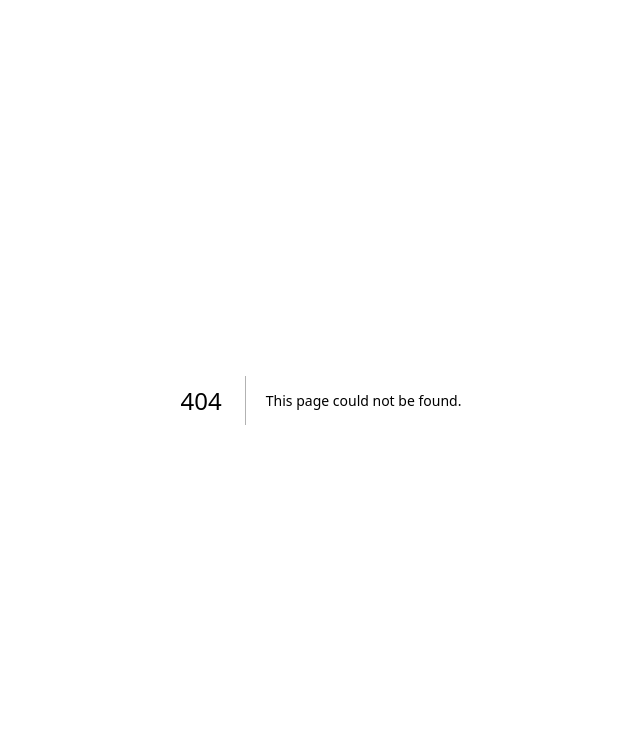
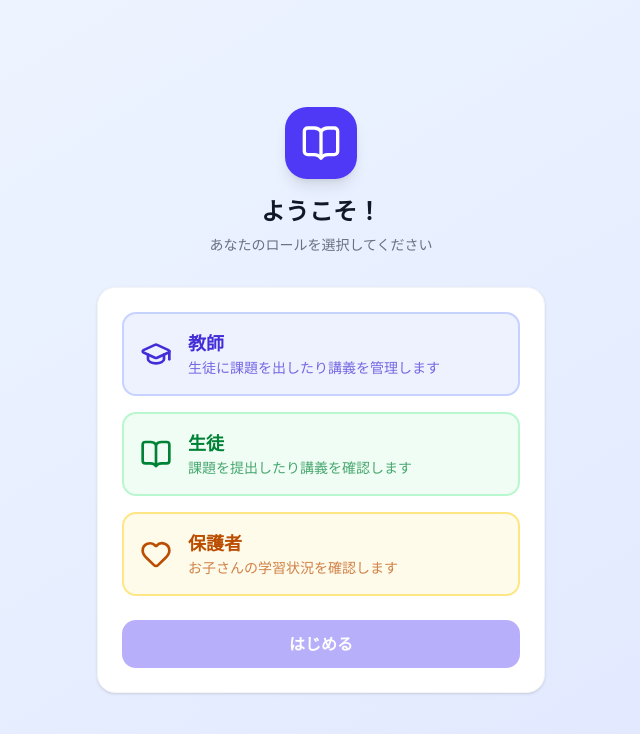
Before and after one commit to yosu10110-sketch/katekyo-app, a Next.js app: page /onboarding in a window 1280 px wide. Before the commit this address had no page. Shown: the top 734 px of the page, without its empty margins (319-959 px from the left). Built offline with nearby package versions, Linux system fonts and the light colour scheme.

Commit message:
Google only auth with role onboarding

```diff
--- a/src/app/actions/auth.ts
+++ b/src/app/actions/auth.ts
@@ -42,7 +42,7 @@ export async function signup(formData: FormData) {
   return { success: '確認メールを送信しました。メールをご確認ください。' }
 }
 
-export async function signInWithGoogle(role: string) {
+export async function signInWithGoogle() {
   const supabase = await createClient()
   const headersList = await headers()
   const origin = headersList.get('origin') ?? 'https://katekyo-app.vercel.app'
@@ -50,7 +50,7 @@ export async function signInWithGoogle(role: string) {
   const { data, error } = await supabase.auth.signInWithOAuth({
     provider: 'google',
     options: {
-      redirectTo: `${origin}/auth/callback?role=${role}&next=/dashboard`,
+      redirectTo: `${origin}/auth/callback`,
     },
   })
 
--- a/src/app/auth/callback/route.ts
+++ b/src/app/auth/callback/route.ts
@@ -4,15 +4,11 @@ import { createClient } from '@/lib/supabase/server'
 export async function GET(request: Request) {
   const { searchParams, origin } = new URL(request.url)
   const code = searchParams.get('code')
-  const role = searchParams.get('role') // Google OAuth時にロールを受け取る
-  const next = searchParams.get('next') ?? '/dashboard'
 
   if (code) {
     const supabase = await createClient()
     const { error } = await supabase.auth.exchangeCodeForSession(code)
     if (!error) {
-      // 新規ユーザーのみロールを設定（既存ユーザーは変更しない）
-      if (role && ['teacher', 'student', 'parent'].includes(role)) {
       const { data: { user } } = await supabase.auth.getUser()
       if (user) {
         const { data: profile } = await supabase
@@ -20,18 +16,16 @@ export async function GET(request: Request) {
           .select('role, created_at')
           .eq('id', user.id)
           .single()
-          // 作成から1分以内 = 新規ユーザー
+
+        // 新規ユーザー（1分以内に作成）はロール選択へ
         const isNewUser = profile &&
           (new Date().getTime() - new Date(profile.created_at).getTime()) < 60 * 1000
+
         if (isNewUser) {
-            await supabase
-              .from('profiles')
-              .update({ role: role as 'teacher' | 'student' | 'parent' })
-              .eq('id', user.id)
+          return NextResponse.redirect(`${origin}/onboarding`)
         }
       }
-      }
-      return NextResponse.redirect(`${origin}${next}`)
+      return NextResponse.redirect(`${origin}/dashboard`)
     }
   }
 
--- a/src/app/login/page.tsx
+++ b/src/app/login/page.tsx
@@ -1,162 +1,49 @@
 'use client'
 
 import { useState } from 'react'
-import { login, signup, signInWithGoogle } from '@/app/actions/auth'
+import { signInWithGoogle } from '@/app/actions/auth'
 import { Button } from '@/components/ui/button'
-import { Input } from '@/components/ui/input'
-import { Label } from '@/components/ui/label'
-import { Card, CardContent, CardDescription, CardHeader, CardTitle } from '@/components/ui/card'
 import { BookOpen } from 'lucide-react'
 
-const ROLES = [
-  { value: 'teacher', label: '教師' },
-  { value: 'student', label: '生徒' },
-  { value: 'parent', label: '保護者' },
-]
-
 export default function LoginPage() {
-  const [mode, setMode] = useState<'login' | 'signup'>('login')
-  const [message, setMessage] = useState<{ type: 'error' | 'success'; text: string } | null>(null)
   const [loading, setLoading] = useState(false)
-  const [googleRole, setGoogleRole] = useState('student')
-
-  async function handleSubmit(formData: FormData) {
-    setLoading(true)
-    setMessage(null)
-    const result = mode === 'login' ? await login(formData) : await signup(formData)
-    if (result && 'error' in result && result.error) {
-      setMessage({ type: 'error', text: result.error })
-    } else if (result && 'success' in result && result.success) {
-      setMessage({ type: 'success', text: result.success })
-    }
-    setLoading(false)
-  }
 
   async function handleGoogleLogin() {
     setLoading(true)
-    await signInWithGoogle(googleRole)
-    setLoading(false)
+    await signInWithGoogle()
   }
 
   return (
     <div className="min-h-screen flex items-center justify-center bg-gradient-to-br from-blue-50 to-indigo-100 p-4">
-      <div className="w-full max-w-md">
-        <div className="flex flex-col items-center mb-8">
-          <div className="bg-indigo-600 p-3 rounded-2xl mb-3">
-            <BookOpen className="h-8 w-8 text-white" />
+      <div className="w-full max-w-sm">
+        <div className="flex flex-col items-center mb-10">
+          <div className="bg-indigo-600 p-4 rounded-3xl mb-4 shadow-lg">
+            <BookOpen className="h-10 w-10 text-white" />
           </div>
           <h1 className="text-2xl font-bold text-gray-900">カテキョサポート</h1>
-          <p className="text-gray-500 text-sm mt-1">家庭教師・生徒・保護者のためのアプリ</p>
+          <p className="text-gray-500 text-sm mt-2">家庭教師・生徒・保護者のためのアプリ</p>
         </div>
 
-        <Card>
-          <CardHeader>
-            <CardTitle>{mode === 'login' ? 'ログイン' : '新規登録'}</CardTitle>
-            <CardDescription>
-              {mode === 'login' ? 'アカウントにログインしてください' : '新しいアカウントを作成します'}
-            </CardDescription>
-          </CardHeader>
-          <CardContent className="space-y-4">
-
-            {/* Googleログイン */}
-            <div className="space-y-3">
-              <div className="space-y-1">
-                <Label>ロール</Label>
-                <select
-                  value={googleRole}
-                  onChange={(e) => setGoogleRole(e.target.value)}
-                  className="w-full rounded-md border border-input bg-background px-3 py-2 text-sm focus:outline-none focus:ring-2 focus:ring-ring"
-                >
-                  {ROLES.map((r) => (
-                    <option key={r.value} value={r.value}>{r.label}</option>
-                  ))}
-                </select>
-              </div>
+        <div className="bg-white rounded-2xl shadow-sm border border-gray-100 p-8">
+          <p className="text-center text-sm text-gray-500 mb-6">
+            Googleアカウントでログイン・登録できます
+          </p>
           <Button
             type="button"
             variant="outline"
-                className="w-full flex items-center gap-2"
+            className="w-full flex items-center justify-center gap-3 h-12 text-base"
             onClick={handleGoogleLogin}
             disabled={loading}
           >
-                <svg viewBox="0 0 24 24" className="h-4 w-4">
+            <svg viewBox="0 0 24 24" className="h-5 w-5 shrink-0">
               <path fill="#4285F4" d="M22.56 12.25c0-.78-.07-1.53-.2-2.25H12v4.26h5.92c-.26 1.37-1.04 2.53-2.21 3.31v2.77h3.57c2.08-1.92 3.28-4.74 3.28-8.09z"/>
               <path fill="#34A853" d="M12 23c2.97 0 5.46-.98 7.28-2.66l-3.57-2.77c-.98.66-2.23 1.06-3.71 1.06-2.86 0-5.29-1.93-6.16-4.53H2.18v2.84C3.99 20.53 7.7 23 12 23z"/>
               <path fill="#FBBC05" d="M5.84 14.09c-.22-.66-.35-1.36-.35-2.09s.13-1.43.35-2.09V7.07H2.18C1.43 8.55 1 10.22 1 12s.43 3.45 1.18 4.93l2.85-2.22.81-.62z"/>
               <path fill="#EA4335" d="M12 5.38c1.62 0 3.06.56 4.21 1.64l3.15-3.15C17.45 2.09 14.97 1 12 1 7.7 1 3.99 3.47 2.18 7.07l3.66 2.84c.87-2.6 3.3-4.53 6.16-4.53z"/>
             </svg>
-                Googleでログイン
+            {loading ? '処理中...' : 'Googleでログイン / 登録'}
           </Button>
         </div>
-
-            <div className="flex items-center gap-3">
-              <div className="flex-1 border-t border-gray-200" />
-              <span className="text-xs text-gray-400">またはメールで</span>
-              <div className="flex-1 border-t border-gray-200" />
-            </div>
-
-            {/* メール・パスワード */}
-            <form action={handleSubmit} className="space-y-4">
-              {mode === 'signup' && (
-                <>
-                  <div className="space-y-1">
-                    <Label htmlFor="full_name">氏名</Label>
-                    <Input id="full_name" name="full_name" placeholder="山田 太郎" required />
-                  </div>
-                  <div className="space-y-1">
-                    <Label htmlFor="role">ロール</Label>
-                    <select
-                      id="role"
-                      name="role"
-                      required
-                      className="w-full rounded-md border border-input bg-background px-3 py-2 text-sm focus:outline-none focus:ring-2 focus:ring-ring"
-                    >
-                      {ROLES.map((r) => (
-                        <option key={r.value} value={r.value}>{r.label}</option>
-                      ))}
-                    </select>
-                  </div>
-                </>
-              )}
-              <div className="space-y-1">
-                <Label htmlFor="email">メールアドレス</Label>
-                <Input id="email" name="email" type="email" placeholder="example@email.com" required />
-              </div>
-              <div className="space-y-1">
-                <Label htmlFor="password">パスワード</Label>
-                <Input id="password" name="password" type="password" placeholder="6文字以上" required />
-              </div>
-
-              {message && (
-                <div className={`text-sm p-3 rounded-md ${
-                  message.type === 'error'
-                    ? 'bg-red-50 text-red-700 border border-red-200'
-                    : 'bg-green-50 text-green-700 border border-green-200'
-                }`}>
-                  {message.text}
-                </div>
-              )}
-
-              <Button type="submit" className="w-full" disabled={loading}>
-                {loading ? '処理中...' : mode === 'login' ? 'ログイン' : '登録する'}
-              </Button>
-            </form>
-
-            <div className="text-center text-sm text-gray-500">
-              {mode === 'login' ? (
-                <>アカウントをお持ちでない方は{' '}
-                  <button onClick={() => { setMode('signup'); setMessage(null) }}
-                    className="text-indigo-600 hover:underline font-medium">新規登録</button>
-                </>
-              ) : (
-                <>すでにアカウントをお持ちの方は{' '}
-                  <button onClick={() => { setMode('login'); setMessage(null) }}
-                    className="text-indigo-600 hover:underline font-medium">ログイン</button>
-                </>
-              )}
-            </div>
-          </CardContent>
-        </Card>
       </div>
     </div>
   )
--- /dev/null
+++ b/src/app/onboarding/page.tsx
@@ -0,0 +1,104 @@
+'use client'
+
+import { useState, useTransition } from 'react'
+import { useRouter } from 'next/navigation'
+import { createClient } from '@/lib/supabase/client'
+import { BookOpen, GraduationCap, Users, Heart } from 'lucide-react'
+
+const ROLES = [
+  {
+    value: 'teacher',
+    label: '教師',
+    desc: '生徒に課題を出したり講義を管理します',
+    icon: GraduationCap,
+    color: 'bg-indigo-50 border-indigo-200 text-indigo-700',
+    activeColor: 'bg-indigo-600 border-indigo-600 text-white',
+  },
+  {
+    value: 'student',
+    label: '生徒',
+    desc: '課題を提出したり講義を確認します',
+    icon: BookOpen,
+    color: 'bg-green-50 border-green-200 text-green-700',
+    activeColor: 'bg-green-600 border-green-600 text-white',
+  },
+  {
+    value: 'parent',
+    label: '保護者',
+    desc: 'お子さんの学習状況を確認します',
+    icon: Heart,
+    color: 'bg-amber-50 border-amber-200 text-amber-700',
+    activeColor: 'bg-amber-600 border-amber-600 text-white',
+  },
+]
+
+export default function OnboardingPage() {
+  const [selected, setSelected] = useState<string | null>(null)
+  const [isPending, startTransition] = useTransition()
+  const [error, setError] = useState<string | null>(null)
+  const router = useRouter()
+
+  async function handleSubmit() {
+    if (!selected) return
+    startTransition(async () => {
+      const supabase = createClient()
+      const { data: { user } } = await supabase.auth.getUser()
+      if (!user) { router.push('/login'); return }
+
+      const { error } = await supabase
+        .from('profiles')
+        .update({ role: selected })
+        .eq('id', user.id)
+
+      if (error) { setError('エラーが発生しました'); return }
+      router.push('/dashboard')
+    })
+  }
+
+  return (
+    <div className="min-h-screen flex items-center justify-center bg-gradient-to-br from-blue-50 to-indigo-100 p-4">
+      <div className="w-full max-w-md">
+        <div className="flex flex-col items-center mb-8">
+          <div className="bg-indigo-600 p-4 rounded-3xl mb-4 shadow-lg">
+            <BookOpen className="h-10 w-10 text-white" />
+          </div>
+          <h1 className="text-2xl font-bold text-gray-900">ようこそ！</h1>
+          <p className="text-gray-500 text-sm mt-2">あなたのロールを選択してください</p>
+        </div>
+
+        <div className="bg-white rounded-2xl shadow-sm border border-gray-100 p-6 space-y-4">
+          {ROLES.map((role) => {
+            const isSelected = selected === role.value
+            return (
+              <button
+                key={role.value}
+                onClick={() => setSelected(role.value)}
+                className={`w-full flex items-center gap-4 p-4 rounded-xl border-2 transition-all text-left ${
+                  isSelected ? role.activeColor : `${role.color} hover:opacity-80`
+                }`}
+              >
+                <role.icon className="h-8 w-8 shrink-0" />
+                <div>
+                  <p className="font-bold text-lg">{role.label}</p>
+                  <p className={`text-sm ${isSelected ? 'opacity-90' : 'opacity-70'}`}>{role.desc}</p>
+                </div>
+              </button>
+            )
+          })}
+
+          {error && (
+            <p className="text-sm text-red-600 bg-red-50 border border-red-200 rounded-md p-2">{error}</p>
+          )}
+
+          <button
+            onClick={handleSubmit}
+            disabled={!selected || isPending}
+            className="w-full h-12 bg-indigo-600 hover:bg-indigo-700 disabled:opacity-40 text-white font-semibold rounded-xl transition-colors mt-2"
+          >
+            {isPending ? '設定中...' : 'はじめる'}
+          </button>
+        </div>
+      </div>
+    </div>
+  )
+}
```
Lines whose indentation alone changed are shown as unchanged.
